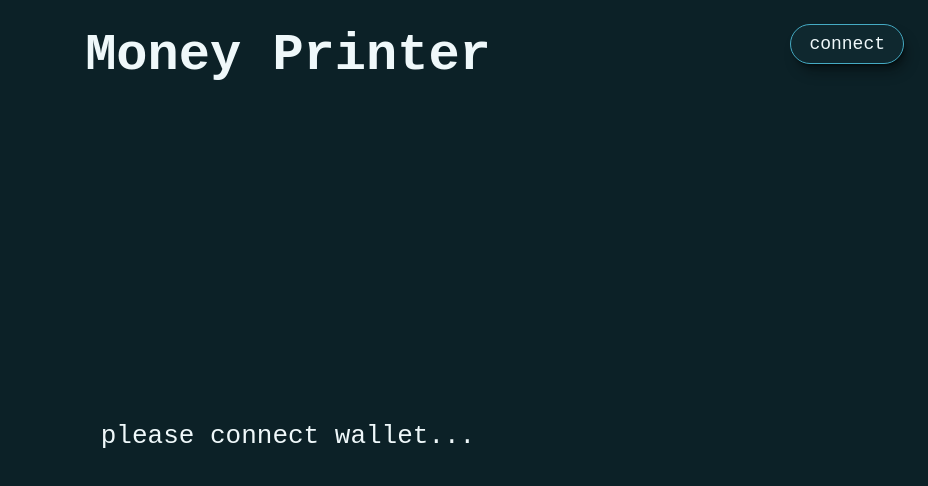
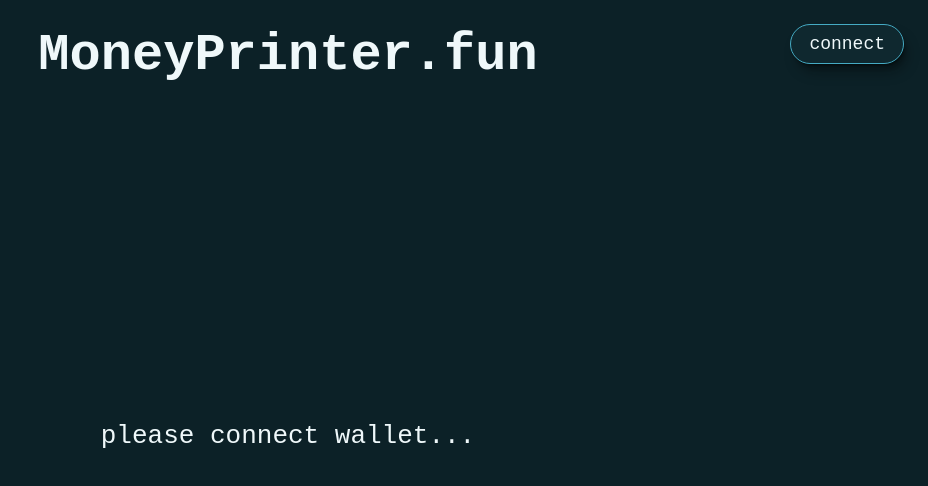
Before and after one commit to b3Rhunter/money-printer, a React (Create React App) app: page / in a window 1280 px wide. Shown: the top 486 px of the page, without its empty margins (352-1280 px from the left). Built offline with nearby package versions, Linux system fonts and the light colour scheme; the HTML template or start-up script is replaced by a standard one.

Commit message:
Update App.js

```diff
--- a/src/App.js
+++ b/src/App.js
@@ -224,7 +224,7 @@ function App() {
   return (
     <div className="App">
       <header>
-        <h1>Money Printer</h1>
+        <h1>MoneyPrinter.fun</h1>
       </header>
       <section>
         {!connected && (
```
